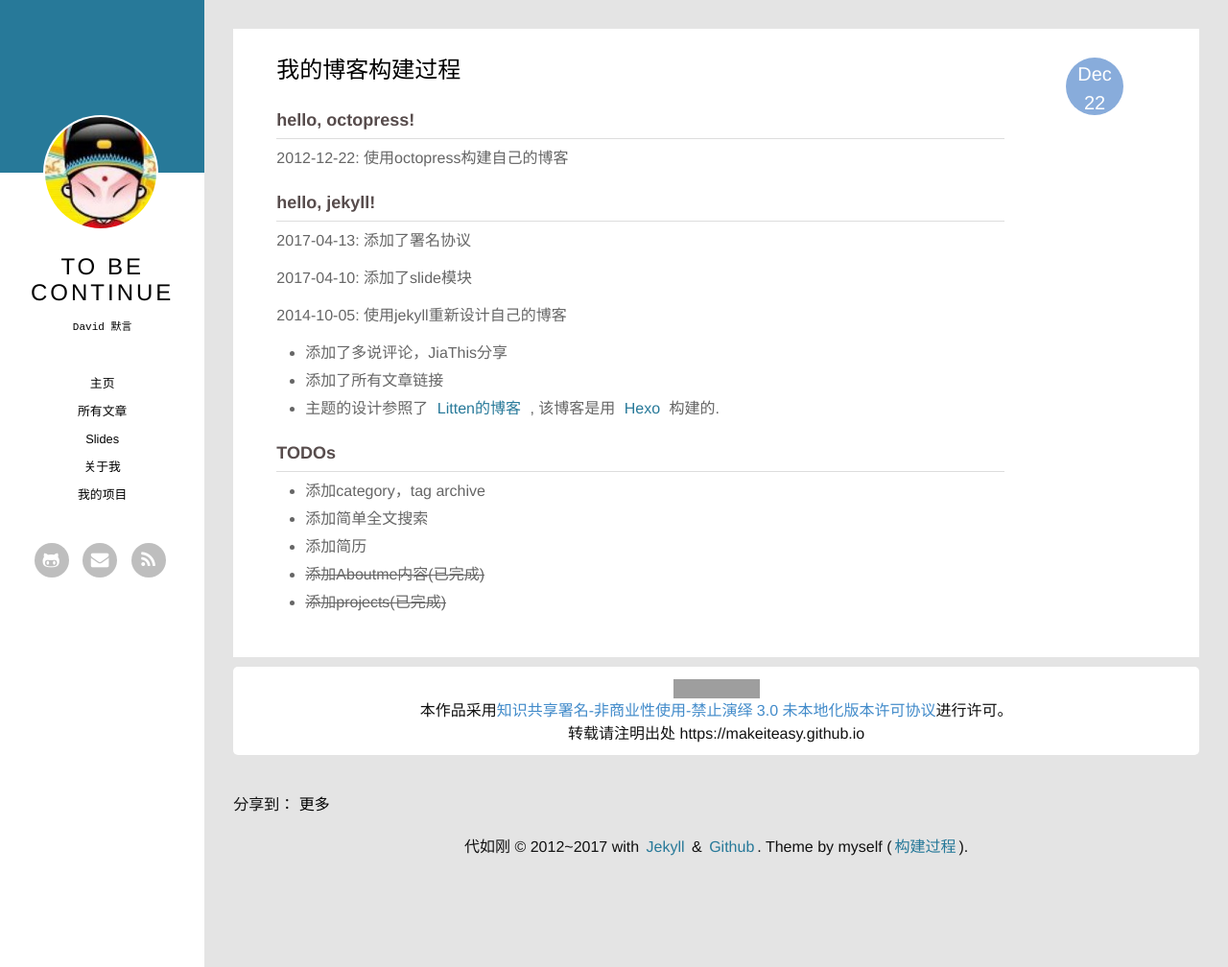
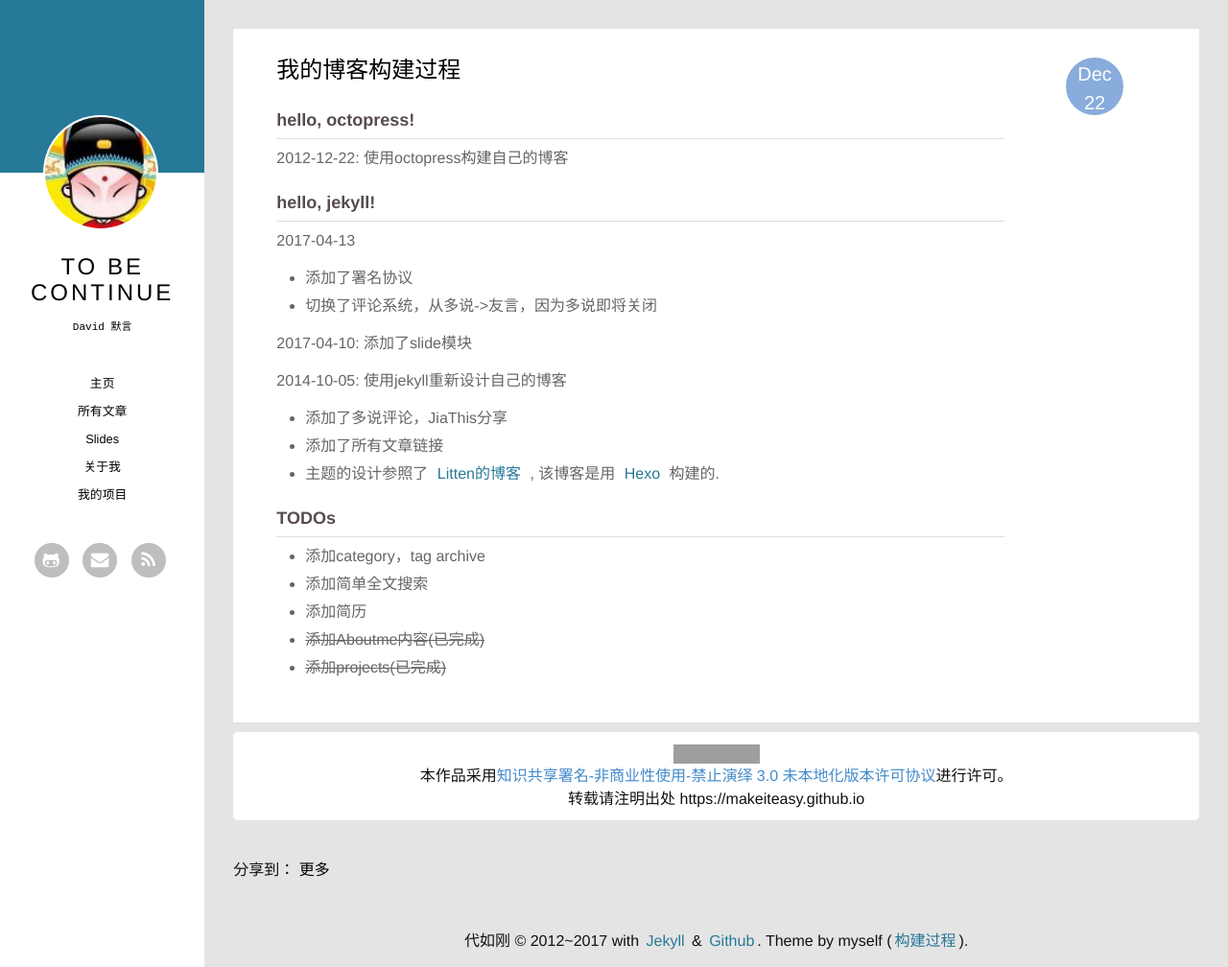
Before and after one commit to MakeItEasy/makeiteasy.github.com, a Jekyll site: the page built from _posts/2012-12-22-my-first-blog.markdown, in a window 1280 px wide and 1008 px high. Shown: the whole window at 96% size. Built offline with Jekyll 4.4.1, drawn with Linux system fonts in a browser that asks for light colours; Markdown is read by kramdown in place of the engine named in the settings; comment, search, counter and statistics services are not loaded; grey boxes are pictures that could not be loaded.

Commit message:
添加了友言评论

```diff
--- a/_includes/youyan.html
+++ b/_includes/youyan.html
@@ -1,6 +1,6 @@
 {% if page.comments %}
 <!-- 友言评论框 start -->
-<div id="uyan_frame"></div>
+<div id="uyan_frame" style="margin-top:30px;"></div>
 <script type="text/javascript" src="http://v2.uyan.cc/code/uyan.js?uid=2130976"></script>
 <!-- 多说评论框 end -->
 {% endif %}
--- a/_posts/2012-12-22-my-first-blog.markdown
+++ b/_posts/2012-12-22-my-first-blog.markdown
@@ -10,7 +10,10 @@
 
 #### hello, jekyll!
 
-2017-04-13: 添加了署名协议
+2017-04-13
+
+* 添加了署名协议
+* 切换了评论系统，从多说->友言，因为多说即将关闭
 
 2017-04-10: 添加了slide模块
 
```
